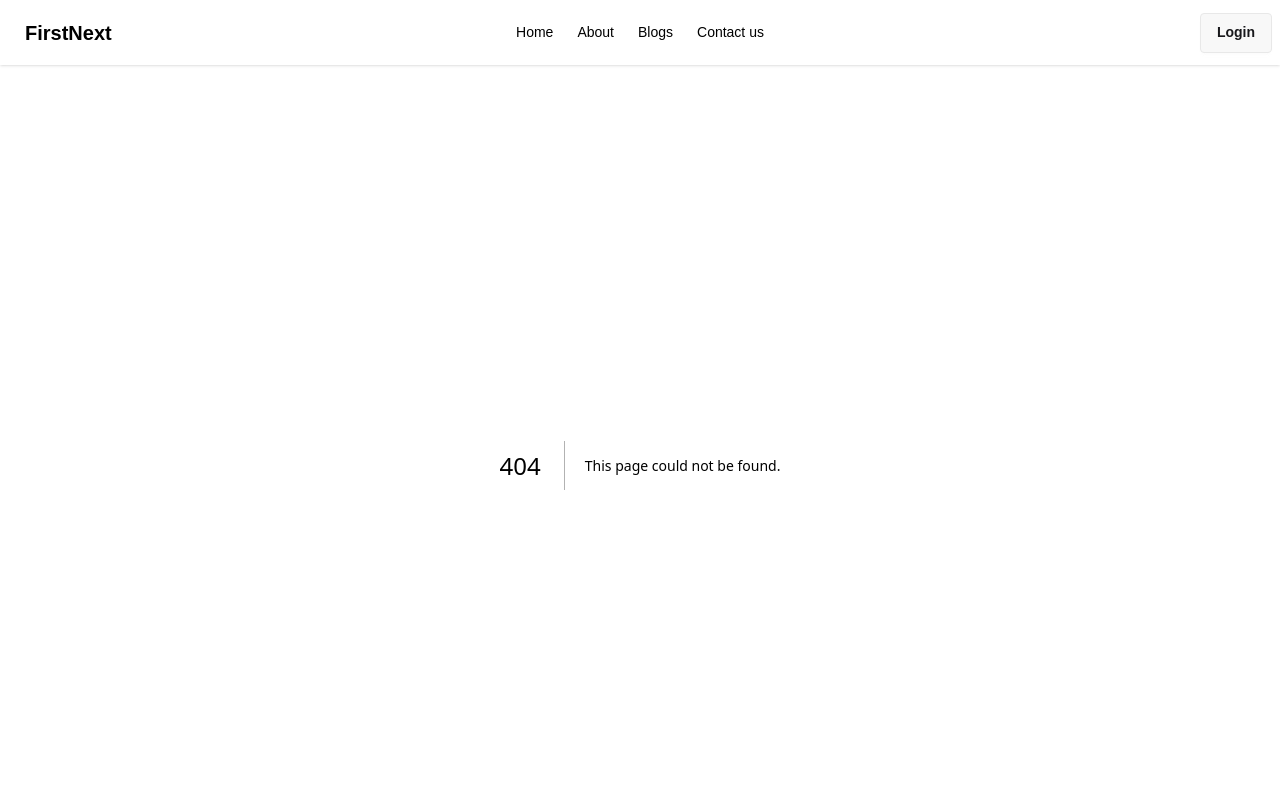
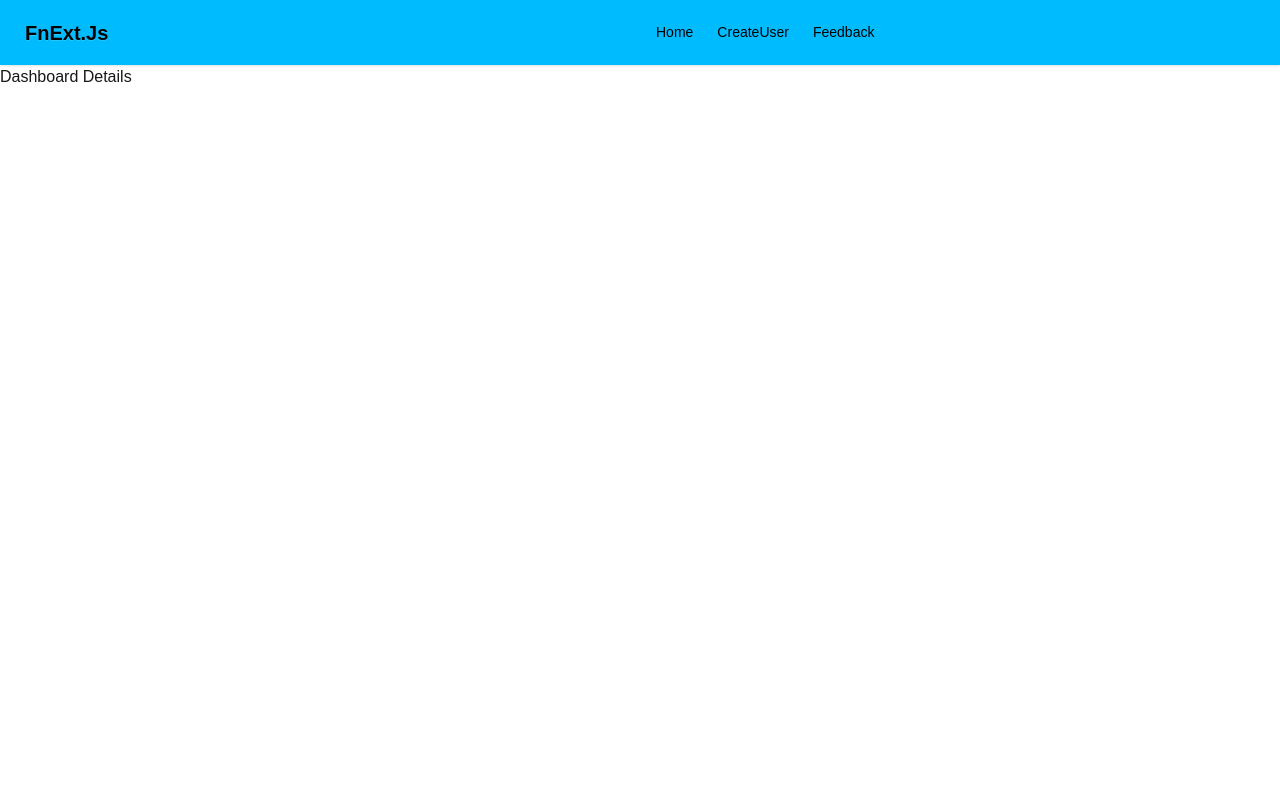
Before and after one commit to Nadimmo/First-Nextjs-Project, a Next.js app: page /dashboard in a window 1280 px wide. Before the commit this address had no page. Shown: the top 800 px of the page. Built offline with nearby package versions, Linux system fonts and the light colour scheme.

Commit message:
create dashboard and learn group routing

```diff
--- /dev/null
+++ b/src/app/(Dashboard)/dashboard/CreateUser/page.jsx
@@ -0,0 +1,9 @@
+import React from 'react'
+
+const CreateUser = () => {
+  return (
+    <div className="h-screen">user details</div>
+  )
+}
+
+export default CreateUser
--- /dev/null
+++ b/src/app/(Dashboard)/dashboard/page.jsx
@@ -0,0 +1,11 @@
+import React from 'react'
+
+const DashboardPage = () => {
+  return (
+    <div className='h-screen'>
+      Dashboard Details
+    </div>
+  )
+}
+
+export default DashboardPage
--- /dev/null
+++ b/src/app/(Dashboard)/layout.jsx
@@ -0,0 +1,12 @@
+import React from 'react'
+
+function DashboardLayout({ children }) {
+  return (
+    <div>
+      {children}
+    </div>
+
+  )
+}
+
+export default DashboardLayout
--- a/src/app/layout.js
+++ b/src/app/layout.js
@@ -20,6 +20,7 @@
 };
 
 export default function RootLayout({ children }) {
+
   return (
     <html data-theme="light" lang="en">
       <body
--- /dev/null
+++ b/src/components/DashboardNavbar/DashboardNavbar.jsx
@@ -0,0 +1,56 @@
+import Link from 'next/link'
+import React from 'react'
+
+const DashboardNavbar = () => {
+  const isAdmin = false;
+  const Links = isAdmin ? (
+    <>
+      <li>
+        <Link href={"/"}>Home</Link>
+      </li>
+      <li>
+        <Link href={"/dashboard/addBlog"}>Add Blogs</Link>
+      </li>
+      <li>
+        <Link href={"/dashboard/ManageUser"}>Manage User</Link>
+      </li>
+    </>
+  ) : (
+    <>
+      <li>
+        <Link href={"/"}>Home</Link>
+      </li>
+      <li>
+        <Link href={"/dashboard/CreateUser"}>CreateUser</Link>
+      </li>
+      <li>
+        <Link href={"/dashboard/feedback"}>Feedback</Link>
+      </li>
+    </>
+  );
+  return (
+    <div className="navbar bg-sky-400 text-black shadow-sm">
+      <div className="navbar-start">
+        <div className="dropdown">
+          <div tabIndex={0} role="button" className="btn btn-ghost lg:hidden">
+            <svg xmlns="http://www.w3.org/2000/svg" className="h-5 w-5" fill="none" viewBox="0 0 24 24" stroke="currentColor"> <path strokeLinecap="round" strokeLinejoin="round" strokeWidth="2" d="M4 6h16M4 12h8m-8 6h16" /> </svg>
+          </div>
+          <ul
+            tabIndex={0}
+            className="menu menu-sm dropdown-content bg-base-100 rounded-box z-1 mt-3 w-52 p-2 shadow">
+            {Links}
+          </ul>
+        </div>
+        <a className="btn btn-ghost text-xl">FnExt.Js</a>
+      </div>
+      <div className="navbar-center hidden lg:flex">
+        <ul className="menu menu-horizontal px-1">
+          {Links}
+        </ul>
+      </div>
+
+    </div>
+  )
+}
+
+export default DashboardNavbar
--- a/src/components/NavBar/Navbar.jsx
+++ b/src/components/NavBar/Navbar.jsx
@@ -1,13 +1,25 @@
+"use client"
 import Link from 'next/link'
 import React from 'react'
+import { usePathname } from 'next/navigation'
+import DashboardNavbar from "@/components/DashboardNavbar/DashboardNavbar";
 
 const Navbar = () => {
+  const pathName = usePathname();
+  const isAdmin = true;
   const Links = <>
     <li><Link href={"/"}>Home</Link></li>
     <li><Link href={"/about"}>About</Link></li>
     <li><Link href={"/blogs"}>Blogs</Link></li>
+    {isAdmin&& <><li><Link href={"/dashboard"}>Dashboard</Link></li></>}
+    {!isAdmin&&<><li><Link href={"/dashboard/CreateUser"}>Dashboard</Link></li></>}
     <li><Link href={"/contact"}>Contact us</Link></li>
   </>
+  if (pathName.includes("dashboard")) {
+    return (
+      <DashboardNavbar></DashboardNavbar>
+    )
+  } else {
     return (
       <div className="navbar bg-base-100 text-black shadow-sm">
         <div className="navbar-start">
@@ -34,5 +46,6 @@
       </div>
     )
   }
+}
 
 export default Navbar
```
Lines whose indentation alone changed are shown as unchanged.
